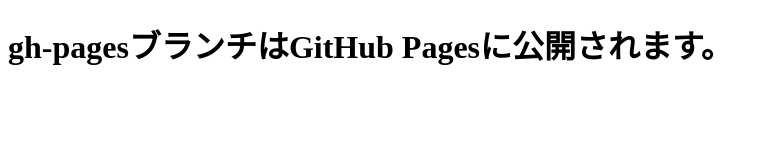
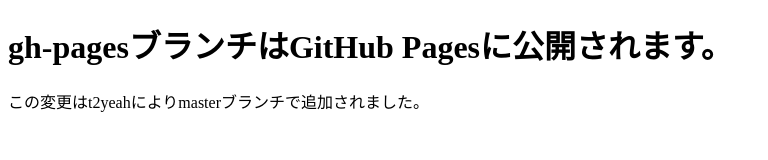
Before and after one commit to t2yeah/git-study, a plain HTML site: page index.html in a window 1280 px wide. Shown: the whole page, without its empty margins (0-768 px from the left). Drawn offline with Linux system fonts and the light colour scheme.

Commit message:
masterでindexを修正

```diff
--- a/index.html
+++ b/index.html
@@ -6,5 +6,6 @@
   </head>
   <body>
     <h1>gh-pagesブランチはGitHub Pagesに公開されます。</h1>
+    <p>この変更はt2yeahによりmasterブランチで追加されました。</p>
   </body>
 </html>
```
